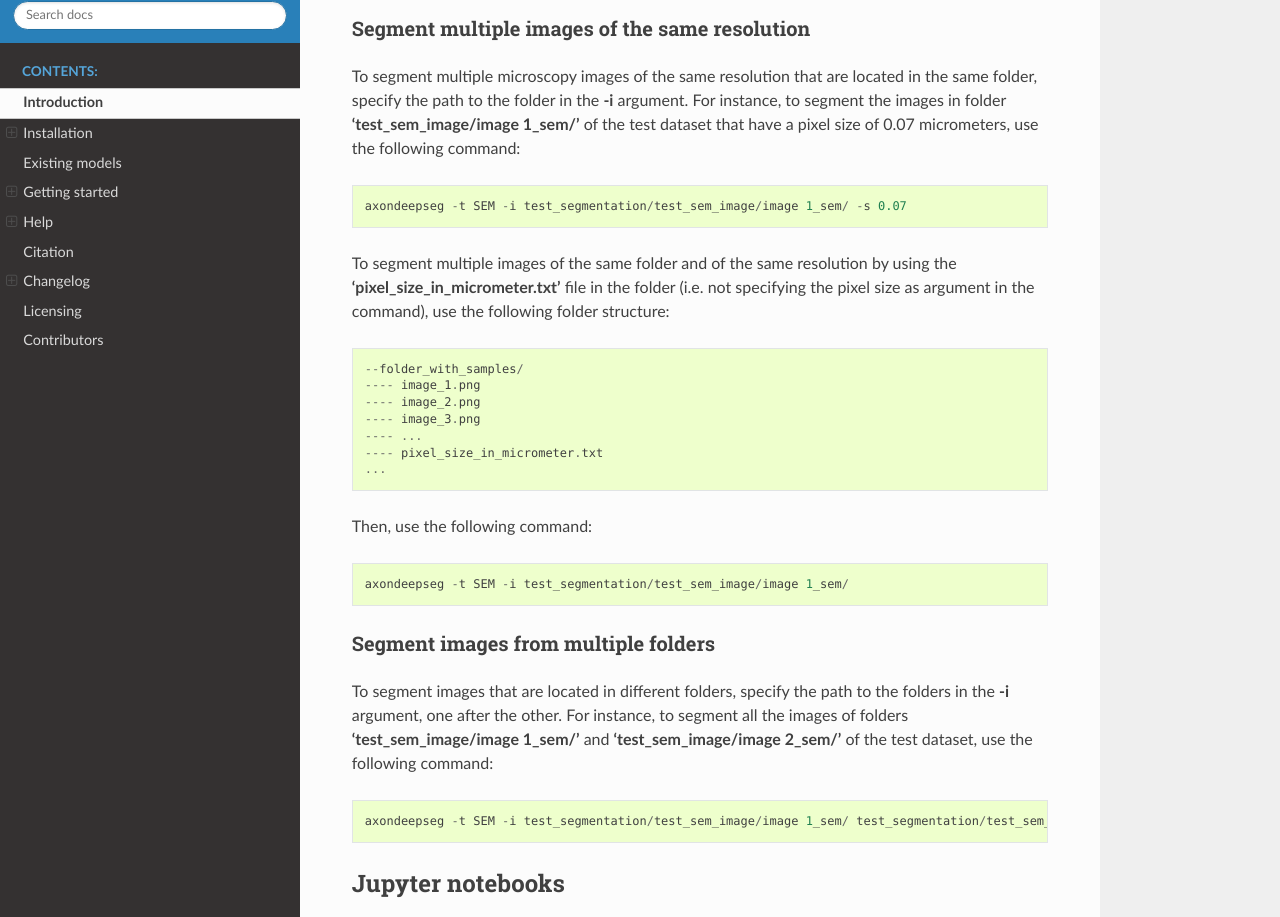
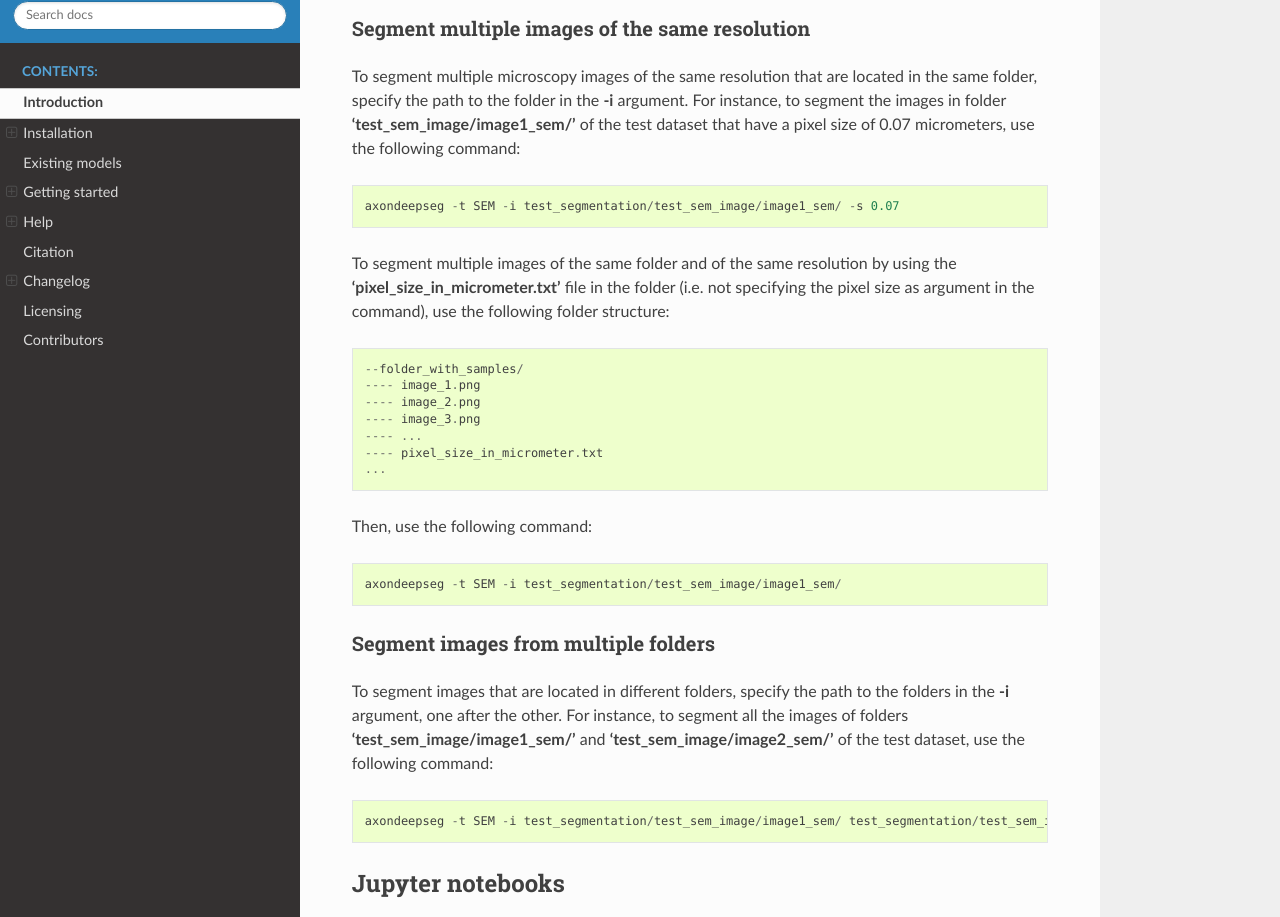
Before and after one commit to axondeepseg/axondeepseg, a Sphinx documentation site: the page built from docs/source/documentation.rst, in a window 1280 px wide and 1400 px high, scrolled down 9843 px. Shown: the part 143-1060 px from the top of the window. Built offline with Sphinx 7.4.7 and the Read the Docs theme 2.0.0, drawn with Linux system fonts in a browser that asks for light colours; some of the changed text lies outside the part shown.

Commit message:
[Bug] Resolve segment folder bug when using relative paths (#320)
* Make convert_path return full/absolute paths

* Take last folder part instead of second, which is depricated since returning full paths from convert_path

* Remove spaces from command paths in documentation

* Update model names in doc

Co-authored-by: mariehbourget <54086142+mariehbourget@users.noreply.github.com>

```diff
--- a/docs/source/documentation.rst
+++ b/docs/source/documentation.rst
@@ -336,9 +336,9 @@
 Segment multiple images of the same resolution
 ~~~~~~~~~~~~~~~~~~~~~~~~~~~~~~~~~~~~~~~~~~~~~~~~~~~~~~~~~~~~~~~~~~~~~~~~~~~~~~~
 
-To segment multiple microscopy images of the same resolution that are located in the same folder, specify the path to the folder in the **-i** argument. For instance, to segment the images in folder **'test_sem_image/image 1_sem/'** of the test dataset that have a pixel size of 0.07 micrometers, use the following command::
+To segment multiple microscopy images of the same resolution that are located in the same folder, specify the path to the folder in the **-i** argument. For instance, to segment the images in folder **'test_sem_image/image1_sem/'** of the test dataset that have a pixel size of 0.07 micrometers, use the following command::
 
-    axondeepseg -t SEM -i test_segmentation/test_sem_image/image 1_sem/ -s 0.07
+    axondeepseg -t SEM -i test_segmentation/test_sem_image/image1_sem/ -s 0.07
 
 To segment multiple images of the same folder and of the same resolution by using the **'pixel_size_in_micrometer.txt'** file in the folder (i.e. not specifying the pixel size as argument in the command), use the following folder structure::
 
@@ -352,14 +352,14 @@
 
 Then, use the following command::
 
-    axondeepseg -t SEM -i test_segmentation/test_sem_image/image 1_sem/
+    axondeepseg -t SEM -i test_segmentation/test_sem_image/image1_sem/
 
 Segment images from multiple folders
 ~~~~~~~~~~~~~~~~~~~~~~~~~~~~~~~~~~~~~~~~~~~~~~~~~~~~~~~~~~~~~~~~~~~~~~~~~~~~~~~
 
-To segment images that are located in different folders, specify the path to the folders in the **-i** argument, one after the other. For instance, to segment all the images of folders **'test_sem_image/image 1_sem/'** and **'test_sem_image/image 2_sem/'** of the test dataset, use the following command::
+To segment images that are located in different folders, specify the path to the folders in the **-i** argument, one after the other. For instance, to segment all the images of folders **'test_sem_image/image1_sem/'** and **'test_sem_image/image2_sem/'** of the test dataset, use the following command::
 
-    axondeepseg -t SEM -i test_segmentation/test_sem_image/image 1_sem/ test_segmentation/test_sem_image/image 2_sem/
+    axondeepseg -t SEM -i test_segmentation/test_sem_image/image1_sem/ test_segmentation/test_sem_image/image2_sem/
 
 Jupyter notebooks
 -------------------------------------------------------------------------------
```
Also changed, not shown: other parts of docs/source/documentation.rst (+2 -2 lines), 4 other files.
